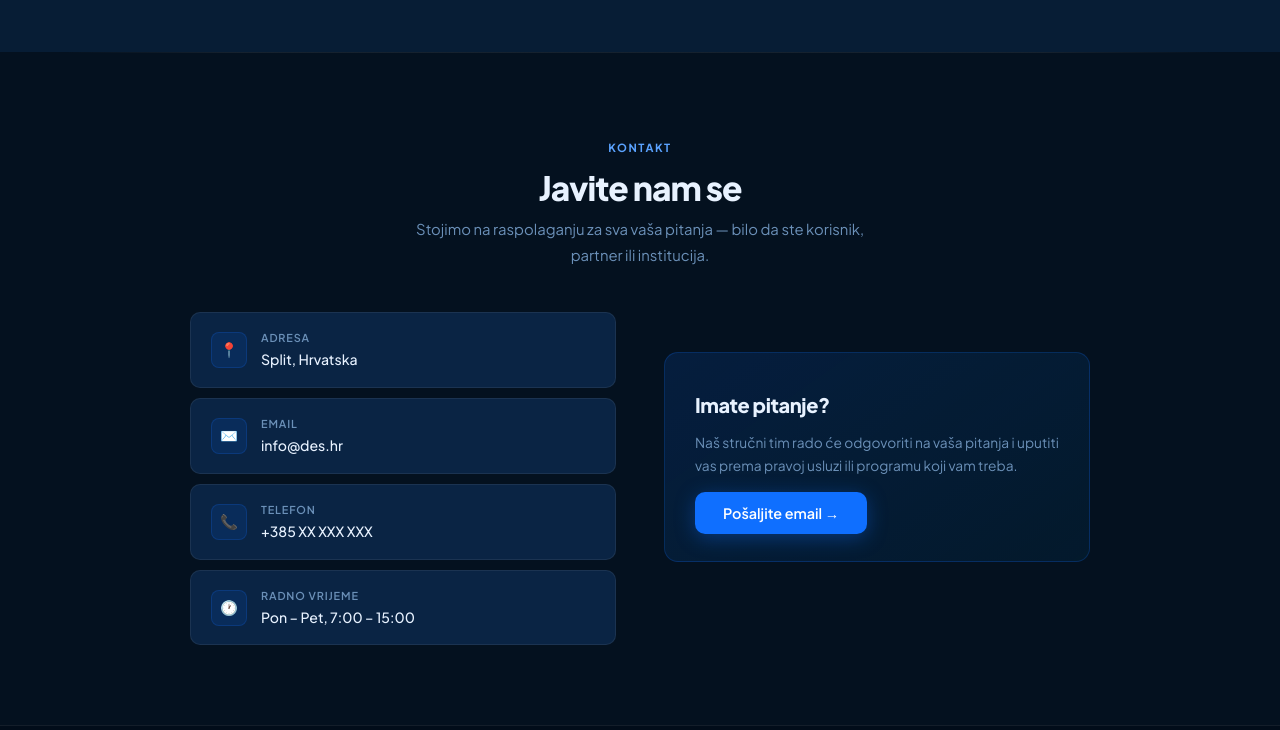
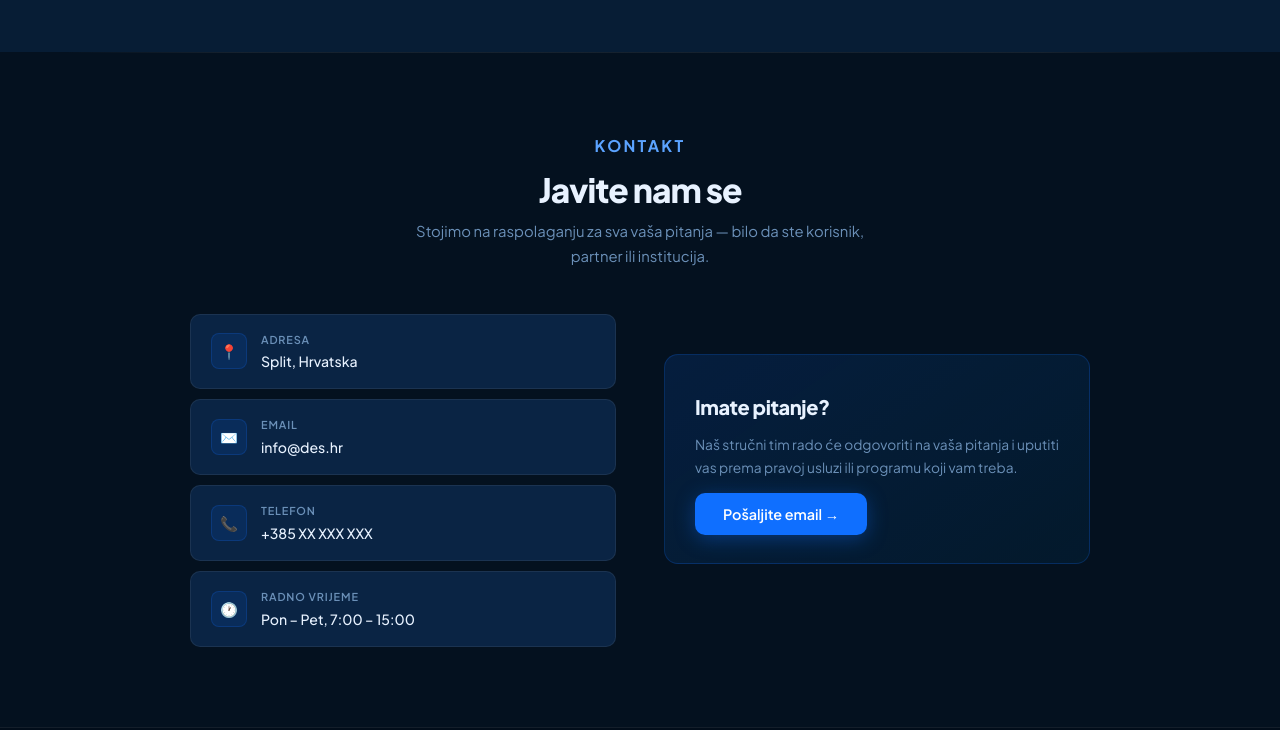
Before and after one commit to lovre1bilic-crypto/Private-project_DES1, a plain HTML site: page index.html in a window 1280 px wide. Shown: the part 2200-2930 px from the top of the page. Drawn offline with Linux system fonts and the light colour scheme.

Commit message:
Update Kontakt section label style

```diff
--- a/index.html
+++ b/index.html
@@ -456,7 +456,7 @@ footer { background: #020d1a; border-top: 1px solid var(--border); padding: 26px
 <!-- KONTAKT -->
 <section id="kontakt">
   <div style="text-align:center; margin-bottom: 44px;">
-    <span class="sec-label">Kontakt</span>
+    <span class="sec-label" style="font-size: 1rem;">Kontakt</span>
     <h2 class="sec-title">Javite nam se</h2>
     <p class="sec-sub" style="margin: 0 auto;">Stojimo na raspolaganju za sva vaša pitanja — bilo da ste korisnik, partner ili institucija.</p>
   </div>
```
